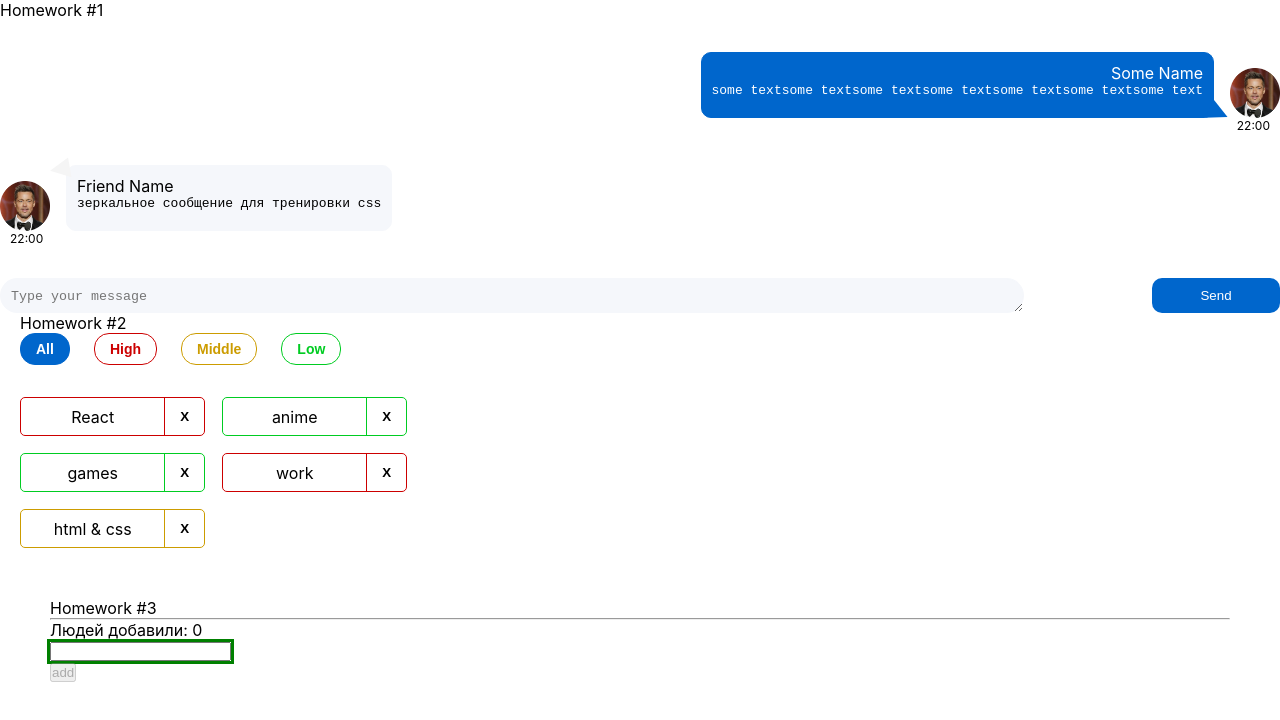
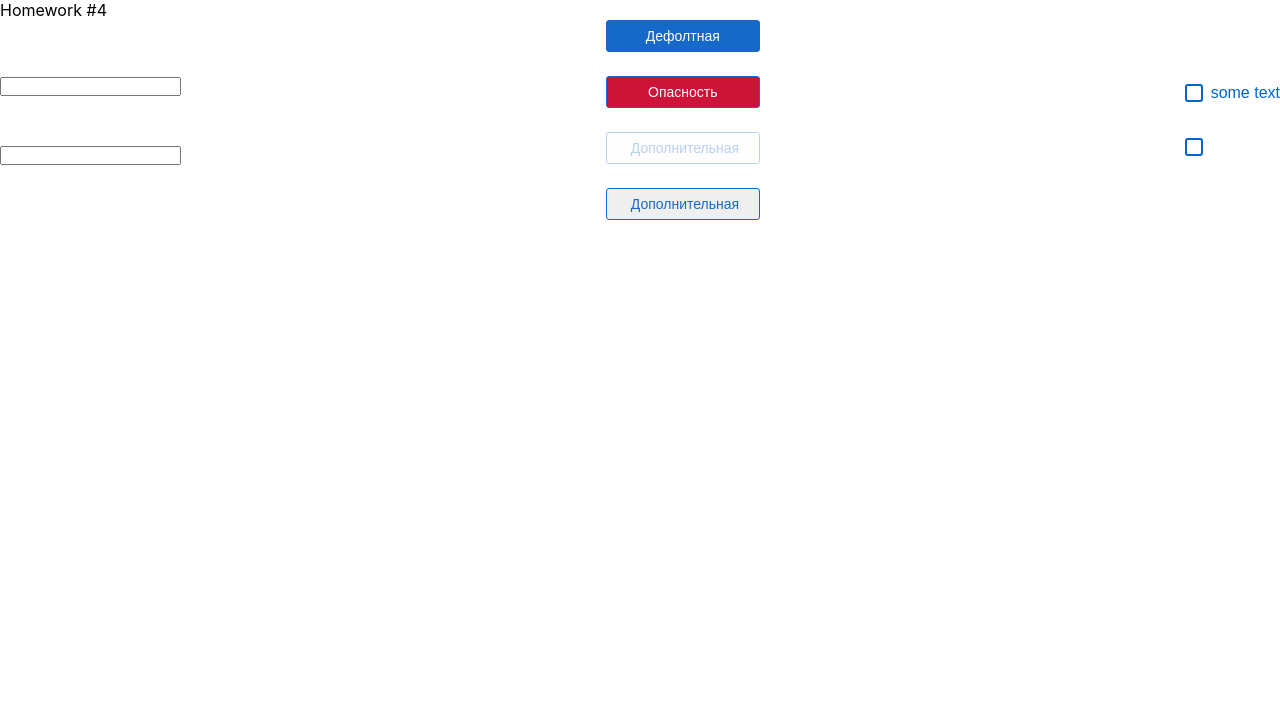
Before and after one commit to Yurik-00007/Ignat, a React (Create React App) app: page / in a window 1280 px wide. Shown: the top 720 px of the page. Built offline with nearby package versions, Linux system fonts and the light colour scheme.

Commit message:
hw4-06-11-22 new

```diff
--- a/src/s1-main/App.tsx
+++ b/src/s1-main/App.tsx
@@ -3,15 +3,16 @@ import s from './App.module.css'
 import HW1 from '../s2-homeworks/hw01/HW1'
 import HW2 from "../s2-homeworks/hw02/HW2";
 import HW3 from "../s2-homeworks/hw03/HW3";
+import HW4 from "../s2-homeworks/hw04/HW4";
 
 function App() {
     return (
         <div className={s.App}>
-            <HW1/>
+            {/*<HW1/>*/}
             {/*раскомментировать по ходу выполнения*/}
-            <HW2 />
-            <HW3/>
-            {/*<HW4/>*/}
+            {/*<HW2 />*/}
+            {/*<HW3/>*/}
+            <HW4 />
 
             {/*при выполнении дз 5 и более - закомментировать здесь дз 1-4, так как они есть внутри дз 5*/}
             {/*<HW5/>*/}
--- a/src/s2-homeworks/hw04/Stand.module.css
+++ b/src/s2-homeworks/hw04/Stand.module.css
@@ -21,3 +21,8 @@
     flex-direction: column;
     gap: 36px;
 }
+/*
+.btnDefault
+{
+    background-color: blue;}
+*/
--- a/src/s2-homeworks/hw04/Stand.tsx
+++ b/src/s2-homeworks/hw04/Stand.tsx
@@ -42,25 +42,35 @@ const Stand = () => {
 
             <div className={s.buttons}>
                 {/*обычная кнопка:*/}
-                <div>
-                    <SuperButton id={'hw4-super-button-default'}>
+                <div >
+                    <SuperButton id={'hw4-super-button-default'} >
+
+{/*
                         default
+*/}
+
                     </SuperButton>
                 </div>
                 {/*красная кнопка:*/}
-                <div>
+                <div >
                     <SuperButton id={'hw4-super-button-red'} xType={'red'}>
+
+{/*
                         red
+*/}
+
                     </SuperButton>
                 </div>
                 {/*задизэйбленная кнопка:*/}
                 <div>
                     <SuperButton
                         id={'hw4-super-button-disabled'}
-                        xType={'red'}
+                        xType={'secondary'}
                         disabled
                     >
+{/*
                         disabled
+*/}
                     </SuperButton>
                 </div>
                 {/*задизэйбленная кнопка:*/}
@@ -69,7 +79,9 @@ const Stand = () => {
                         id={'hw4-super-button-secondary'}
                         xType={'secondary'}
                     >
+{/*
                         secondary
+*/}
                     </SuperButton>
                 </div>
             </div>
--- a/src/s2-homeworks/hw04/common/c1-SuperInputText/SuperInputText.module.css
+++ b/src/s2-homeworks/hw04/common/c1-SuperInputText/SuperInputText.module.css
@@ -11,10 +11,13 @@
 }
 
 .errorInput {
+    border: 3px solid lime;
+    background: red;
 }
 
 .errorInput:focus {
 }
 
 .error {
+    color:red
 }
--- a/src/s2-homeworks/hw04/common/c1-SuperInputText/SuperInputText.tsx
+++ b/src/s2-homeworks/hw04/common/c1-SuperInputText/SuperInputText.tsx
@@ -48,11 +48,11 @@ const SuperInputText: React.FC<SuperInputTextPropsType> = (
         onEnter() // то вызвать его
     }
 
-    const finalSpanClassName = s.error
-        + (spanClassName ? ' ' + spanClassName : '')
-    const finalInputClassName = s.input
-        + (error ? ' ' + s.errorInput : ' ' + s.superInput)
-        + (className ? ' ' + s.className : '') // задача на смешивание классов
+    const finalSpanClassName = `${s.error}
+        ${spanClassName ? spanClassName : ''}`
+    const finalInputClassName = `${s.input}
+        ${ error ? s.errorInput : s.superInput }
+        ${ className ? s.className : '' }` // задача на смешивание классов
 
     return (
         <div className={s.inputWrapper}>
--- a/src/s2-homeworks/hw04/common/c2-SuperButton/SuperButton.module.css
+++ b/src/s2-homeworks/hw04/common/c2-SuperButton/SuperButton.module.css
@@ -1,36 +1,125 @@
 .button {
+    /*
+    width: 84px;
+    height: 20px;
+    */
+
+    width: 114px;
+    border-radius: 3px;
+    padding: 5px 24px;
+    border: 1px solid transparent;
+    color: white;
+    font-size: 14px;
+    line-height: 20px;
+
 }
 
+.red,
+.secondary,
+.default,
+.disabled{
+
+    width: 154px;
+    border-radius: 3px;
+    padding: 5px 24px;
+    border: 1px solid #1769C9;
+    color: white;
+    font-size: 14px;
+    line-height: 20px;
+}
+
+/*.button::before {
+    content: "DEFAULT TEXT";
+}
+
+.button:hover::before {
+    content: "TEXT WHEN HOVER";
+}*/
+
 .disabled {
+    opacity: 0.3;
+}
+
+.disabled::before {
+    content: "Не активная";
 }
 
 .secondary {
+    /*background-color: #413e3b;*/
+    border: 1px solid #1769C9;
+    color: #1769C9;
+    /*
+    background-color: #E6F0FA;
+    */
+}
+
+.secondary::before {
+content: "Дополнительная"
 }
 
 .default {
+    background-color: #1769C9;
+}
+
+.default::before {
+    content: "Дефолтная";
 }
 
 .red {
+    background-color: #CC1439;
+}
+.red::before {
+    content:'Опасность'
 }
 
-.default:hover {
+.red:hover ,
+.secondary:hover ,
+.default:hover  ,
+.disabled:hover  {
+
+    width: 154px;
+    border-radius: 3px;
+    padding: 5px 24px;
+    border: 1px solid #1769C9;
+    color: white;
+    font-size: 14px;
+    line-height: 20px;
 }
 
-.red:hover {
+.default:hover::before {
+    content: "При наведении";
 }
 
-.secondary:hover {
+.red:hover::before {
+    content: "При наведении";
+}
+
+.secondary:hover::before {
+    content: "При наведении";
+    color: #1769C9;
+    background-color: #E6F0FA;
+    border-radius: 3px;
+   /* padding: 5px 1%;*/
+
 }
 
 
-.default:active {
+.default:active::before {
+    content: "При нажатии";
 }
 
-.secondary:active {
+.secondary:active::before {
+    content: "При нажатии";
+    border: 1px solid #1769C9;
+    color: #1769C9;
+    background-color: #E6F0FA;
+
 }
 
-.red:active {
+.red:active::before {
+    content: "При нажатии";
 }
 
-.button:disabled {
+.button:disabled::before {
+    content: "Не активная";
 }
--- a/src/s2-homeworks/hw04/common/c2-SuperButton/SuperButton.tsx
+++ b/src/s2-homeworks/hw04/common/c2-SuperButton/SuperButton.tsx
@@ -18,17 +18,17 @@ const SuperButton: React.FC<SuperButtonPropsType> = (
     }
 ) => {
     const finalClassName = s.button
-        // + (disabled
-        //         ? ...
-        //         : xType === 'red'
-        //             ? ...
-        + (className ? ' ' + className : '') // задачка на смешивание классов
+    +(!xType && ' ' + s.default)
+    +(xType === 'red' ? ' ' + s.red : ' ' )
+    +(xType === 'secondary' ? ' ' + s.secondary : ' ')
+    +(disabled ? ' ' + s.disabled : ' ' )
+    +(className ? className : ' ') // задачка на смешивание классов
 
     return (
         <button
-            disabled={disabled}
-            className={finalClassName}
-            {...restProps} // отдаём кнопке остальные пропсы если они есть (children там внутри)
+            disabled={ disabled }
+            className={ finalClassName }
+            { ...restProps } // отдаём кнопке остальные пропсы если они есть (children там внутри)
         />
     )
 }
--- a/src/s2-homeworks/hw04/common/c3-SuperCheckbox/SuperCheckbox.tsx
+++ b/src/s2-homeworks/hw04/common/c3-SuperCheckbox/SuperCheckbox.tsx
@@ -28,6 +28,9 @@ const SuperCheckbox: React.FC<SuperCheckboxPropsType> = (
 ) => {
     const onChangeCallback = (e: ChangeEvent<HTMLInputElement>) => {
         // задачка на написание онченджа
+        onChange?.(e) // если есть пропс onChange, то передать ему е (поскольку onChange не обязателен)
+
+        onChangeChecked?.(e.currentTarget.checked)
 
     }
 
```
